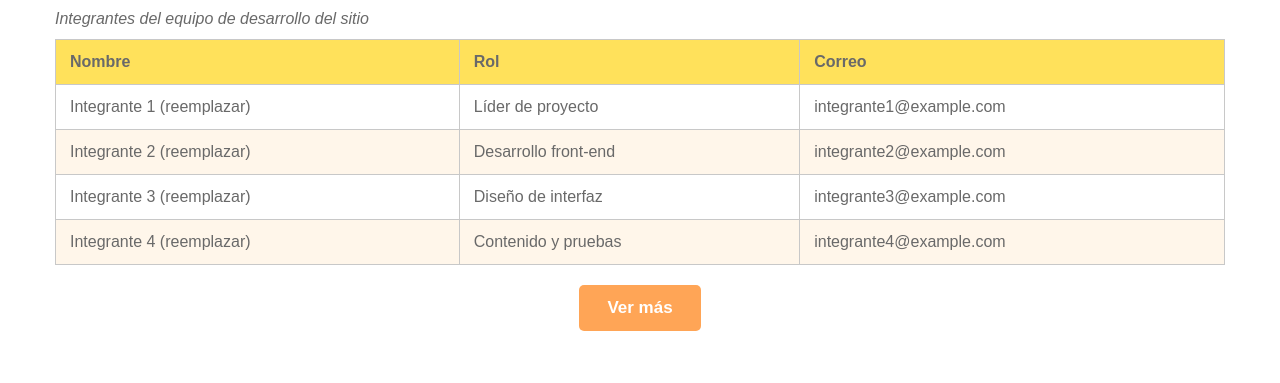
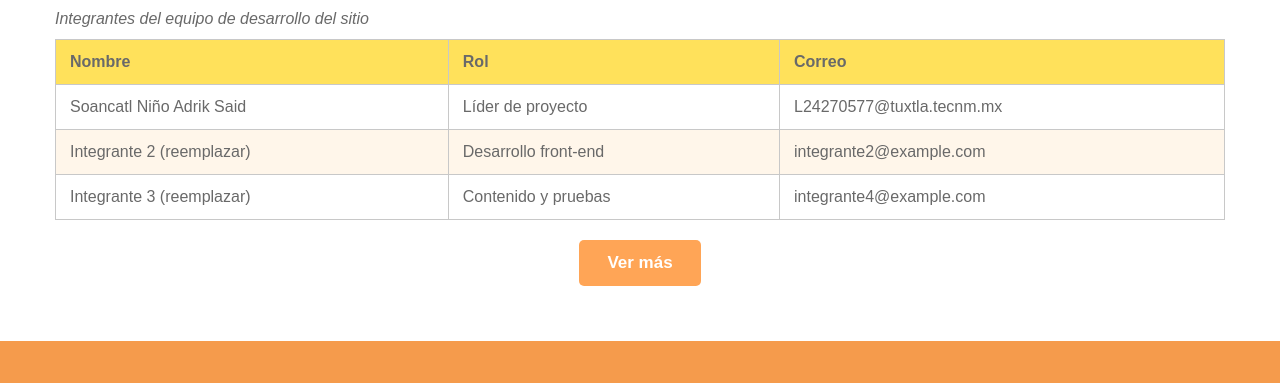
Before and after one commit to CodexIncorp/carpintero-moderno, a plain HTML site: page pages/nosotros.html in a window 1280 px wide. Shown: the part 1178-1561 px from the top of the page. Drawn offline with Linux system fonts and the light colour scheme.

Commit message:
Datos de integrante 1 y actualización del README

```diff
--- a/pages/nosotros.html
+++ b/pages/nosotros.html
@@ -94,9 +94,9 @@
                 </thead>
                 <tbody>
                     <tr>
-                        <td>Integrante 1 (reemplazar)</td>
+                        <td>Soancatl Niño Adrik Said</td>
                         <td>Líder de proyecto</td>
-                        <td>integrante1@example.com</td>
+                        <td>L24270577@tuxtla.tecnm.mx</td>
                     </tr>
                     <tr>
                         <td>Integrante 2 (reemplazar)</td>
@@ -105,11 +105,6 @@
                     </tr>
                     <tr>
                         <td>Integrante 3 (reemplazar)</td>
-                        <td>Diseño de interfaz</td>
-                        <td>integrante3@example.com</td>
-                    </tr>
-                    <tr>
-                        <td>Integrante 4 (reemplazar)</td>
                         <td>Contenido y pruebas</td>
                         <td>integrante4@example.com</td>
                     </tr>
```
Also changed, not shown: 1 other file.
